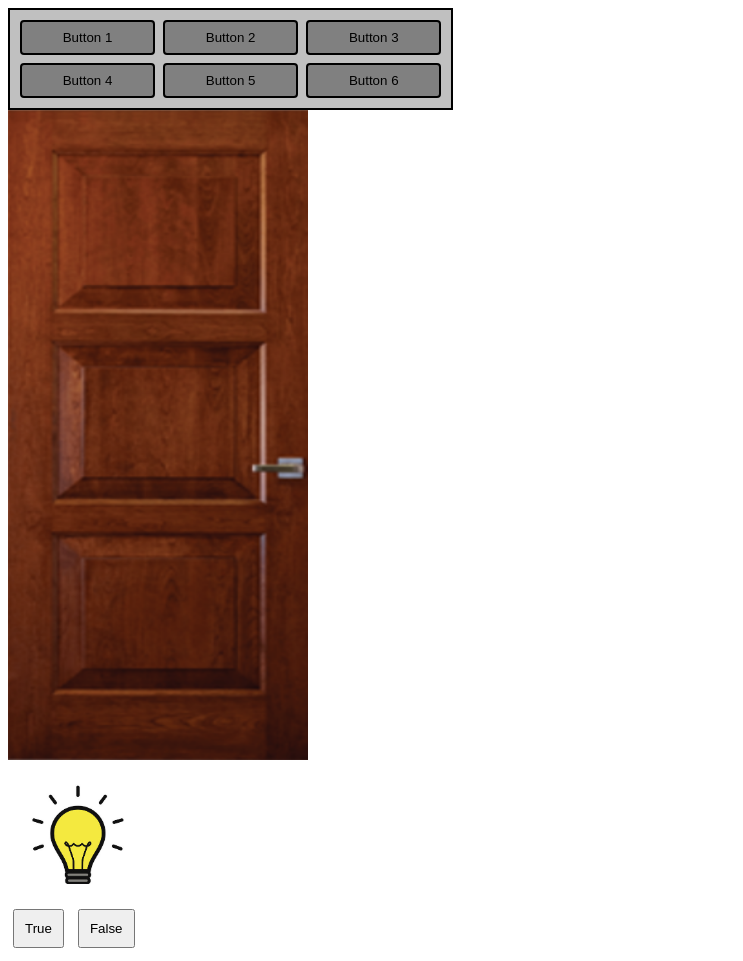
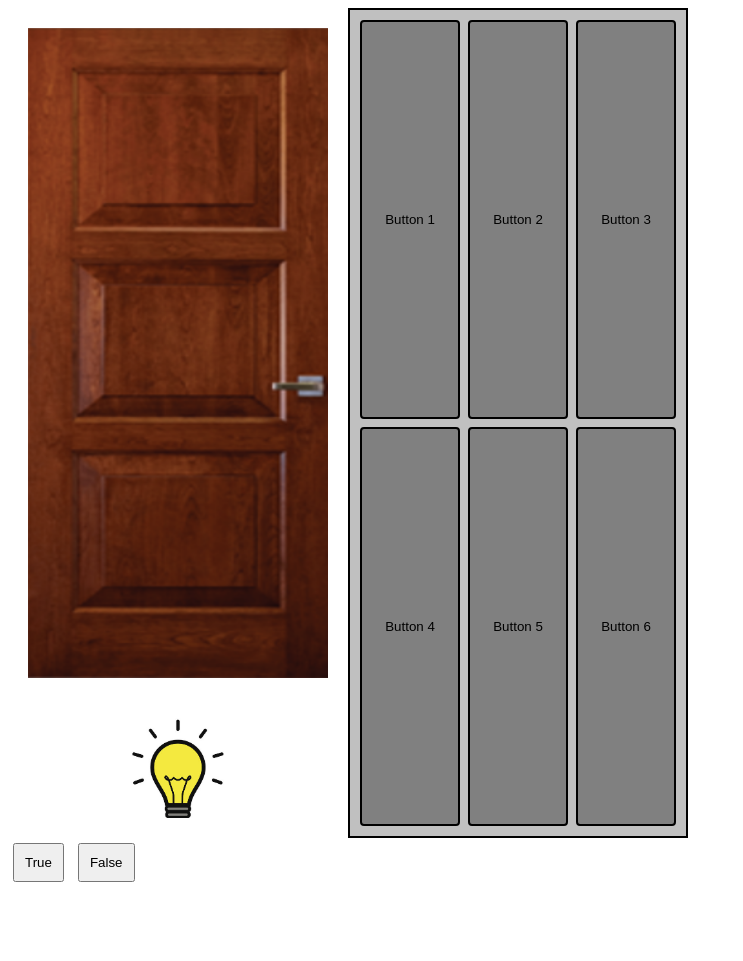
Before and after one commit to samhita-l/warmup2, a Jekyll site: the page project/logicGates.html, which Jekyll copies as it is, in a window 1280 px wide. Shown: the whole page, without its empty margins (0-743 px from the left). Built offline with Jekyll 4.4.1, drawn with Linux system fonts in a browser that asks for light colours; after the commit the page ends 900 px from its top, so only the background shows below that.

Commit message:
Tried to rearange the buttons and boxes

```diff
--- a/project/logicGates.html
+++ b/project/logicGates.html
@@ -4,13 +4,18 @@
   <meta charset="UTF-8">
   <meta name="viewport" content="width=device-width, initial-scale=1.0">
   <style>
-    /*Remember to move the style into scss folder later
+    /* Remember to move the style into scss folder later */
+    /* Style for the main container */
+    .main-container {
+      display: flex;
+    }
+
     /* Style for the button container */
     .button-container {
       background-color: #c0c0c0; /* Greyish silver background color */
       border: 2px solid black; /* Black border */
       padding: 10px; /* Padding around the buttons */
-      width: 33.33%; /* One-third of the parent container */
+      width: 25%; /* Adjusted width to make it smaller */
       display: grid; /* Use grid to arrange buttons */
       grid-template-columns: repeat(3, 1fr); /* Three columns */
       gap: 8px; /* Gap between buttons */
@@ -24,6 +29,19 @@
       border: 2px solid black; /* Black border */
       border-radius: 4px; /* Optional: Add rounded corners */
       cursor: pointer; /* Change cursor to pointer on hover */
+    }
+
+    /* Style for the door and lightbulb container */
+    .door-lightbulb-container {
+      display: flex;
+      flex-direction: column;
+      align-items: center;
+    }
+
+    #door1 {
+      width: 300px;
+      height: 650px;
+      margin: 20px;
     }
 
     #lightbulb {
@@ -42,19 +60,23 @@
   </style>
 </head>
 <body>
-    <div class="button-container">
-        <button class="my-button" id="b1" onclick="toggle1Value">Button 1</button>
-        <button class="my-button" id="b2" onclick="toggle2Value">Button 2</button>
-        <button class="my-button" id="b3" onclick="toggle3Value">Button 3</button>
-        <button class="my-button" id="b4" onclick="toggle4Value">Button 4</button>
-        <button class="my-button" id="b5" onclick="toggle5Value">Button 5</button>
-        <button class="my-button" id="b6" onclick="toggle6Value">Button 6</button>
-      </div>
+  <div class="main-container">
+    <div class="door-lightbulb-container">
       <img src="door1.png" width="300" height="650" id="door1">
       <div id="lightbulb"></div>
-      <button class="button" onclick="checkAnswer(true)">True</button>
-      <button class="button" onclick="checkAnswer(false)">False</button>
-<script>
+    </div>
+    <div class="button-container">
+      <button class="my-button" id="b1" onclick="toggle1Value()">Button 1</button>
+      <button class="my-button" id="b2" onclick="toggle2Value()">Button 2</button>
+      <button class="my-button" id="b3" onclick="toggle3Value()">Button 3</button>
+      <button class="my-button" id="b4" onclick="toggle4Value()">Button 4</button>
+      <button class="my-button" id="b5" onclick="toggle5Value()">Button 5</button>
+      <button class="my-button" id="b6" onclick="toggle6Value()">Button 6</button>
+    </div>
+  </div>
+  <button class="button" onclick="checkAnswer(true)">True</button>
+  <button class="button" onclick="checkAnswer(false)">False</button>
+  <script>
   // Function to change image from the door to the open door
   function changeImage () {
         var image = document.getElementById('door1')
```
